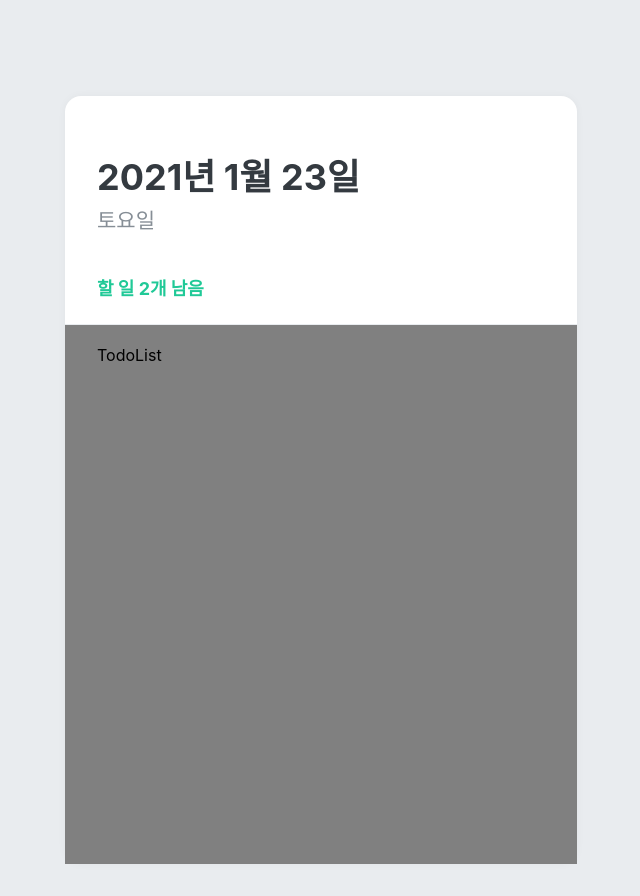
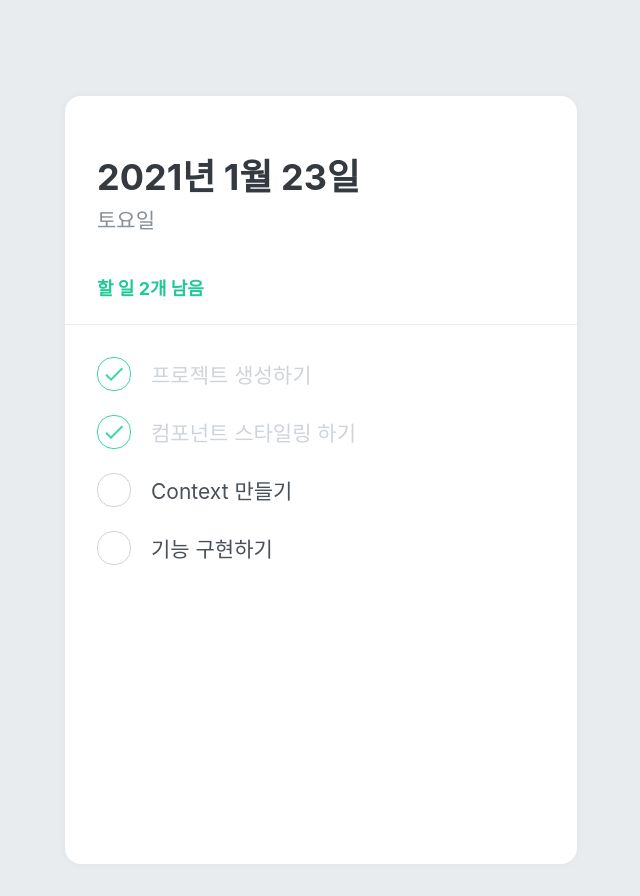
Before and after one commit to prsn-ts/react_study_TodoList, a React (Create React App) app: page / in a window 1280 px wide. Shown: the whole page, without its empty margins (319-959 px from the left). Built offline with nearby package versions, Linux system fonts and the light colour scheme.

Commit message:
Meterial Design Icon을 통해 할일 체크표시와 휴지통 이미지를 가져오고 할일 목록들을 보여주는 TodoItem.js 파일 생성함.

```diff
--- /dev/null
+++ b/src/components/TodoItem.js
@@ -0,0 +1,88 @@
+import { React } from "react";
+import styled, { css } from "styled-components";
+/*
+    리액트에서 제공하는 아이콘 디자인 중 Material Design icons(md) 불러오기
+    MdDone는 할일 했다는 의미로 체크표시(✓) svg 이미지를 가져온다.
+    MdDelete는 할일을 지우기위한 휴지통 svg 이미지를 가져온다.
+*/
+import { MdDone, MdDelete } from "react-icons/md";
+
+const Remove = styled.div`
+    display:flex; //flex 스타일 지정
+    align-items: center; //교차 축(cross-axis, default로 세로 축)에서 Items의 정렬 방법을 설정(1줄)
+    justify-contents: center; //주 축(main-axis, default로 가로 축)에서 Items의 정렬 방법을 설정
+    color: #dee2e6;
+    font-size: 24px;
+    cursor: pointer;
+    &:hover {
+        color: #ff6b6b;
+    }
+    display: none;
+`;
+
+const TodoItem = styled.div`
+    display:flex;
+    align-items: center;
+    padding-top: 12px;
+    padding-bottom: 12px;
+    &:hover { //TodoItem 컴포넌트에 마우스가 올라갔을 때
+        ${Remove}{ //Remove 컴포넌트를 선택자로 지정
+            display: initial; //Remove의 원래 display 값인 flex로 되돌리는 설정
+        }
+    }
+`;
+
+const CheckCircle = styled.div`
+    width: 32px;
+    height: 32px;
+    border-radius: 16px;
+    border: 1px solid #ced4da;
+    font-size: 24px;
+    display: flex;
+    align-items: center;
+    justify-content: center;
+    margin-right: 20px;
+    cursor: pointer;
+
+    /*
+        람다식 함수를 이용해 props의 done 속성의 결과를 통해 border과 color 속성을 줄 지 말지 결정.
+        여기서는 props.done의 결과가 true일 때 css 효과가 적용됨.
+    */
+    ${props =>
+        props.done &&
+        css`
+        border: 1px solid #38d9a9;
+        color: #38d9a9;
+    `}
+
+`;
+
+const Text = styled.div`
+    flex: 1;
+    font-size: 21px;
+    color: #495057;
+
+    /*
+        람다식 함수를 이용해 props의 done 속성의 결과를 통해 border과 color 속성을 줄 지 말지 결정.
+        여기서는 props.done의 결과가 true일 때 css 효과가 적용됨.
+    */
+    ${props =>
+        props.done &&
+        css`
+        color: #ced4da;
+    `}
+`;
+
+function todoItem({ id, done, text }) {
+    return (
+        <TodoItem>
+            <CheckCircle done={done}>{done && <MdDone />}</CheckCircle>
+            <Text done={done}>{text}</Text>
+            <Remove>
+                <MdDelete />
+            </Remove>
+        </TodoItem>
+    );
+};
+
+export default todoItem;
--- a/src/components/TodoList.js
+++ b/src/components/TodoList.js
@@ -1,5 +1,6 @@
 import { React } from "react";
 import styled from "styled-components";
+import TodoItem from './TodoItem';
 
 //특정 스타일이 적용된 TodoList 컴포넌트를 만들기 위한 const TodoList 생성.
 const TodoList = styled.div`
@@ -19,13 +20,18 @@
     padding: 20px 32px;
     padding-bottom: 48px;
     overflow-y: auto; /* 위 또는 아래의 내용이 넘칠 때 스크롤바 처리 */
-    background: gray; /* 사이즈 조절이 잘 되고 있는지 확인하기위한 용도 */
+    //background: gray; /* 사이즈 조절이 잘 되고 있는지 확인하기위한 용도 */
 `;
 
 //JSX로 정의된 함수 생성
 function todoList() {
     return (
-        <TodoList>TodoList</TodoList>
+        <TodoList>
+            <TodoItem text="프로젝트 생성하기" done={true} />
+            <TodoItem text="컴포넌트 스타일링 하기" done={true} />
+            <TodoItem text="Context 만들기" done={false} />
+            <TodoItem text="기능 구현하기" done={false} />
+        </TodoList>
     );
 };
 
```
